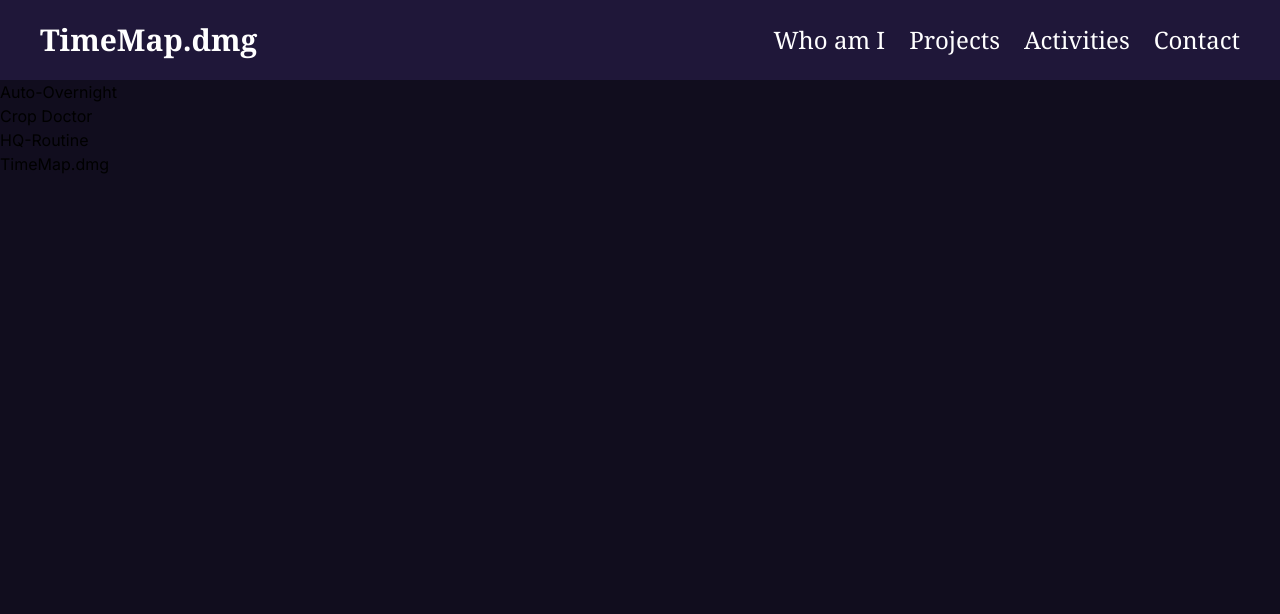
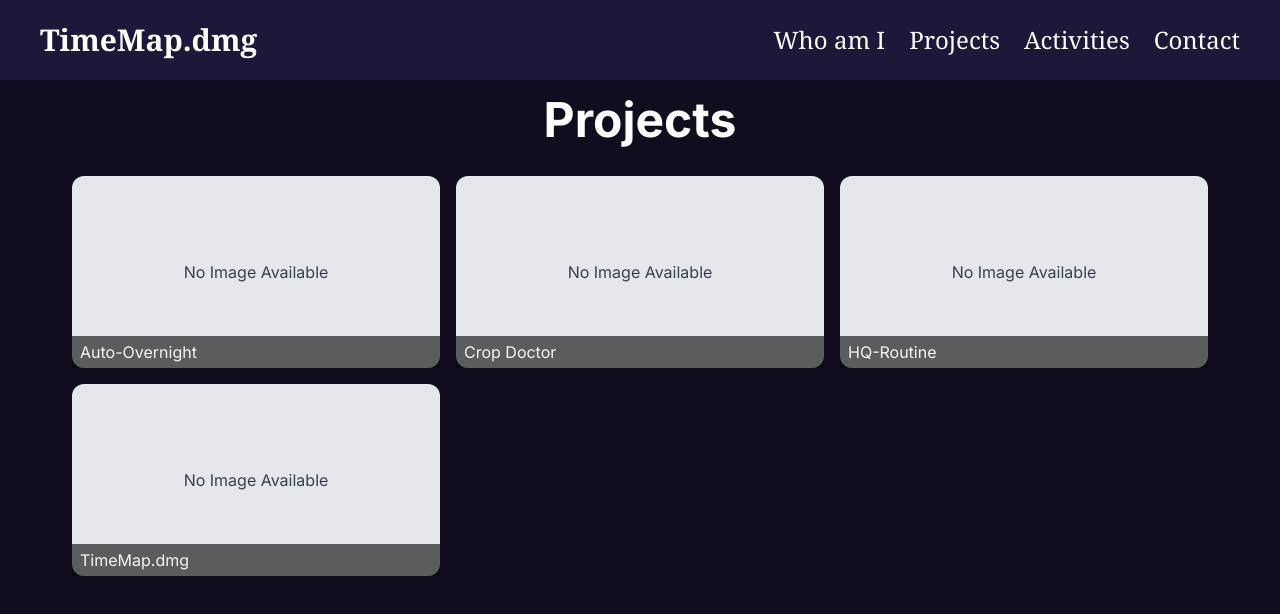
Before and after one commit to TMInstaller/time-map-dmg, a Next.js app: page /projects in a window 1280 px wide. Shown: the top 614 px of the page. Built offline with nearby package versions, Linux system fonts and the light colour scheme.

Commit message:
목록 형식 변경

```diff
--- a/src/app/(info)/projects/page.tsx
+++ b/src/app/(info)/projects/page.tsx
@@ -6,122 +6,40 @@ import Link from 'next/link'
 
 function Projects() {
   const projects = getAllProjects(['slug', 'title'])
-  console.log(projects)
+  // 필터링 및 정렬 로직 추가 위치
 
   return (
-    <div>
-      <ul>
+    <div className='flex flex-col items-center text-white'>
+      {/* ...카테고리, 정렬 선택, 검색 바... */}
+      <div className='mt-4 text-3xl font-bold text-white md:text-5xl'>Projects</div>
+      {/* 프로젝트 그리드 */}
+      <div className='grid w-full grid-cols-1 sm:grid-cols-2 md:grid-cols-3 gap-4 max-w-content px-8 mt-8'>
         {projects.map((project) => (
-          <li key={project.slug}>
-            <Link href={`/projects/${project.slug}`}>{project.title}</Link>
-          </li>
+          // 프로젝트 카드
+          <div key={project.slug} className='relative rounded-xl hover:scale-105'>
+            <Link href={`/projects/${project.slug}`}>
+              {project.imageUrl ? (
+                <Image
+                  src={project.imageUrl}
+                  alt={project.title}
+                  layout='fill'
+                  style={{ overflow: 'hidden', borderRadius: '0.75rem' }}
+                />
+              ) : (
+                <div className='flex justify-center items-center h-48 bg-gray-200 rounded-xl'>
+                  <span className='text-gray-700'>No Image Available</span>
+                </div>
+              )}
+              <div className='absolute bottom-0 flex items-center justify-between w-full px-2 bg-black opacity-60 h-1/6'>
+                <div>{project.title}</div>
+                {/* 추가 정보를 여기에 포함시킬 수 있습니다. */}
+              </div>
+            </Link>
+          </div>
         ))}
-      </ul>
+      </div>
     </div>
   )
 }
 
 export default withLayout(Projects)
-
-// const Projects: React.FC = () => {
-//   return (
-//     <div className='flex flex-col items-center text-white'>
-//       <MainProjectInfo />
-
-//       <div className='grid w-full h-auto grid-cols-12 gap-4 p-4 max-w-content rounded-xl'>
-//         <select
-//           id='categories'
-//           className='col-start-1 col-end-3 border text-sm rounded-lg block w-full p-2.5 bg-gray-700 border-gray-600 placeholder-gray-400 text-white focus:ring-blue-500 focus:border-blue-500'
-//         >
-//           <option defaultValue=''>Categories</option>
-//           <option value='Web'>Web</option>
-//           <option value='Mobile'>Mobile</option>
-//         </select>
-//         <select
-//           id='sort'
-//           className='col-start-3 col-end-5 border text-sm rounded-lg block w-full p-2.5 bg-gray-700 border-gray-600 placeholder-gray-400 text-white focus:ring-blue-500 focus:border-blue-500'
-//         >
-//           <option defaultValue=''>Sort By</option>
-//           <option value='recentASC'>Recent ASC</option>
-//           <option value='recentDESC'>Recent DESC</option>
-//           <option value='alphabeticASC'>Alphabetic ASC</option>
-//           <option value='alphabeticDESC'>Alphabetic DESC</option>
-//         </select>
-
-//         <form className='col-start-5 col-end-13'>
-//           <div className='relative '>
-//             <div className='absolute inset-y-0 flex items-center pointer-events-none start-0 ps-3'>
-//               <svg
-//                 className='w-4 h-4 text-gray-500 dark:text-gray-400'
-//                 aria-hidden='true'
-//                 xmlns='http://www.w3.org/2000/svg'
-//                 fill='none'
-//                 viewBox='0 0 20 20'
-//               >
-//                 <path
-//                   stroke='currentColor'
-//                   strokeLinecap='round'
-//                   strokeLinejoin='round'
-//                   strokeWidth='2'
-//                   d='m19 19-4-4m0-7A7 7 0 1 1 1 8a7 7 0 0 1 14 0Z'
-//                 />
-//               </svg>
-//             </div>
-//             <input
-//               type='search'
-//               id='default-search'
-//               className='block w-full p-4 text-sm text-gray-900 border border-gray-300 rounded-lg ps-10 bg-gray-50 focus:ring-blue-500 focus:border-blue-500 dark:bg-gray-700 dark:border-gray-600 dark:placeholder-gray-400 dark:text-white dark:focus:ring-blue-500 dark:focus:border-blue-500'
-//               placeholder='Search Projects...'
-//               required
-//             />
-//             <button
-//               type='submit'
-//               className='text-white absolute end-2.5 bottom-2.5 bg-blue-700 hover:bg-blue-800 focus:ring-4 focus:outline-none focus:ring-blue-300 font-medium rounded-lg text-sm px-4 py-2 dark:bg-blue-600 dark:hover:bg-blue-700 dark:focus:ring-blue-800'
-//             >
-//               Search
-//             </button>
-//           </div>
-//         </form>
-//       </div>
-
-//       <div className='grid w-full grid-cols-3 gap-4 max-w-content h-72'>
-//         <div className='relative rounded-xl hover:scale-105'>
-//           <Image
-//             src='/auto-overnight.png'
-//             alt=''
-//             fill
-//             style={{ overflow: 'hidden', borderRadius: '0.75rem' }}
-//           />
-//           <div className='absolute bottom-0 flex items-center justify-between w-full px-2 bg-black opacity-60 h-1/6'>
-//             <div>AUTO-OverNight</div>
-//             <div>대학 외박신청어플</div>
-//           </div>
-//         </div>
-//         <div className='relative rounded-xl hover:scale-105'>
-//           <Image
-//             src='/HQRoutine.png'
-//             alt=''
-//             fill
-//             style={{ overflow: 'hidden', borderRadius: '0.75rem' }}
-//           />
-//           <div className='absolute bottom-0 flex items-center justify-between w-full px-2 bg-black opacity-60 h-1/6'>
-//             <div>HQ Routine</div>
-//             <div>이벤트 일정 공유 서비스</div>
-//           </div>
-//         </div>
-//         <div className='relative rounded-xl hover:scale-105'>
-//           <Image
-//             src='/CropDoctor.png'
-//             alt=''
-//             fill
-//             style={{ overflow: 'hidden', borderRadius: '0.75rem' }}
-//           />
-//           <div className='absolute bottom-0 flex items-center justify-between w-full px-2 bg-black opacity-60 h-1/6'>
-//             <div>Crop Doctor</div>
-//             <div>작물 병해 진단 플랫폼</div>
-//           </div>
-//         </div>
-//       </div>
-//     </div>
-//   )
-// }
```
